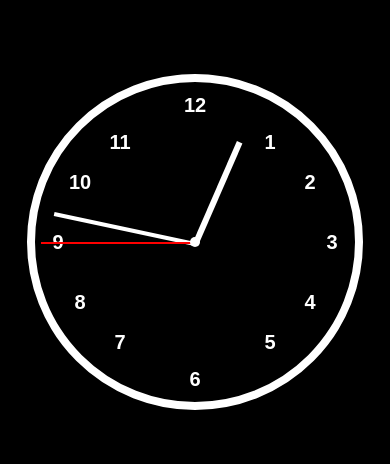
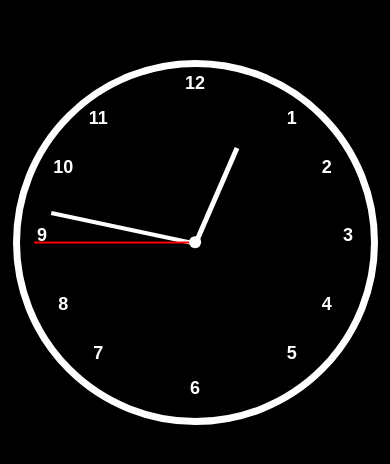
Before and after one commit to rahulpebb/india-newyear-clock, a plain HTML site: page index.html in a window 390 px wide. Shown: the part 180-644 px from the top of the page. Drawn offline with Linux system fonts and the light colour scheme.

Commit message:
Update clock layout for mobile
Updated the clock's responsiveness and adjusted styles for better scaling on different screen sizes.

```diff
--- a/index.html
+++ b/index.html
@@ -1,8 +1,9 @@
-<!DOCTYPE html>
+    <!DOCTYPE html>
 <html lang="en">
 <head>
 <meta charset="UTF-8">
 <title>India Real-Time New Year Clock</title>
+<meta name="viewport" content="width=device-width, initial-scale=1.0">
 
 <style>
 body {
@@ -15,25 +16,28 @@ body {
     flex-direction: column;
     color: white;
     font-family: Arial, sans-serif;
+    overflow: hidden;
 }
 
-/* CLOCK FACE */
+/* CLOCK FACE — RESPONSIVE */
 .clock {
-    width: 320px;
-    height: 320px;
-    border: 8px solid white;
+    width: min(90vw, 90vh);
+    height: min(90vw, 90vh);
+    border: 1.8vw solid white;
     border-radius: 50%;
     position: relative;
 }
 
-/* NUMBERS */
+/* NUMBERS — SCALE WITH CLOCK */
 .number {
     position: absolute;
-    width: 30px;
-    height: 30px;
+    width: 8vw;
+    height: 8vw;
+    max-width: 40px;
+    max-height: 40px;
     text-align: center;
-    line-height: 30px;
-    font-size: 20px;
+    line-height: 1;
+    font-size: clamp(18px, 4vw, 28px);
     font-weight: bold;
     color: white;
 }
@@ -47,14 +51,31 @@ body {
     background: white;
 }
 
-.hour { width: 35%; height: 6px; }
-.minute { width: 45%; height: 4px; }
-.second { width: 48%; height: 2px; background: red; }
+.hour {
+    width: 30%;
+    height: 1.2vw;
+    max-height: 6px;
+}
 
-/* CENTER */
+.minute {
+    width: 42%;
+    height: 0.9vw;
+    max-height: 4px;
+}
+
+.second {
+    width: 46%;
+    height: 0.4vw;
+    max-height: 2px;
+    background: red;
+}
+
+/* CENTER DOT */
 .center {
-    width: 10px;
-    height: 10px;
+    width: 3vw;
+    height: 3vw;
+    max-width: 12px;
+    max-height: 12px;
     background: white;
     border-radius: 50%;
     position: absolute;
@@ -65,8 +86,9 @@ body {
 
 /* MESSAGE */
 #message {
-    margin-top: 30px;
-    font-size: 28px;
+    position: absolute;
+    bottom: 5vh;
+    font-size: clamp(22px, 5vw, 32px);
     color: gold;
     display: none;
     text-align: center;
@@ -86,20 +108,20 @@ canvas {
 
 <div class="clock">
 
-    <!-- Numbers (12 at top) -->
-    <div class="number" style="top: 8px; left: 50%; transform: translateX(-50%);">12</div>
-    <div class="number" style="top: 50%; right: 8px; transform: translateY(-50%);">3</div>
-    <div class="number" style="bottom: 8px; left: 50%; transform: translateX(-50%);">6</div>
-    <div class="number" style="top: 50%; left: 8px; transform: translateY(-50%);">9</div>
+    <!-- Numbers -->
+    <div class="number" style="top: 2%; left: 50%; transform: translateX(-50%);">12</div>
+    <div class="number" style="top: 50%; right: 2%; transform: translateY(-50%);">3</div>
+    <div class="number" style="bottom: 2%; left: 50%; transform: translateX(-50%);">6</div>
+    <div class="number" style="top: 50%; left: 2%; transform: translateY(-50%);">9</div>
 
-    <div class="number" style="top: 45px; right: 70px;">1</div>
-    <div class="number" style="top: 85px; right: 30px;">2</div>
-    <div class="number" style="bottom: 85px; right: 30px;">4</div>
-    <div class="number" style="bottom: 45px; right: 70px;">5</div>
-    <div class="number" style="bottom: 45px; left: 70px;">7</div>
-    <div class="number" style="bottom: 85px; left: 30px;">8</div>
-    <div class="number" style="top: 85px; left: 30px;">10</div>
-    <div class="number" style="top: 45px; left: 70px;">11</div>
+    <div class="number" style="top: 12%; right: 18%;">1</div>
+    <div class="number" style="top: 26%; right: 8%;">2</div>
+    <div class="number" style="bottom: 26%; right: 8%;">4</div>
+    <div class="number" style="bottom: 12%; right: 18%;">5</div>
+    <div class="number" style="bottom: 12%; left: 18%;">7</div>
+    <div class="number" style="bottom: 26%; left: 8%;">8</div>
+    <div class="number" style="top: 26%; left: 8%;">10</div>
+    <div class="number" style="top: 12%; left: 18%;">11</div>
 
     <!-- Hands -->
     <div class="hand hour" id="hour"></div>
@@ -118,7 +140,6 @@ const minuteHand = document.getElementById("minute");
 const secondHand = document.getElementById("second");
 const message = document.getElementById("message");
 
-/* IST TIME */
 function getIST() {
     const now = new Date();
     const utc = now.getTime() + now.getTimezoneOffset() * 60000;
@@ -129,17 +150,14 @@ let lastYearShown = null;
 
 function updateClock() {
     const now = getIST();
-
     const sec = now.getSeconds();
     const min = now.getMinutes();
     const hr = now.getHours() % 12;
 
-    /* ALIGN HANDS WITH 12 AT TOP */
     secondHand.style.transform = `rotate(${sec * 6 - 90}deg)`;
     minuteHand.style.transform = `rotate(${min * 6 - 90}deg)`;
     hourHand.style.transform = `rotate(${hr * 30 + min * 0.5 - 90}deg)`;
 
-    /* NEW YEAR CHECK */
     if (
         now.getMonth() === 0 &&
         now.getDate() === 1 &&
@@ -157,7 +175,6 @@ function updateClock() {
 setInterval(updateClock, 1000);
 updateClock();
 
-/* NEW YEAR MESSAGE */
 function showNewYear(year) {
     message.innerText = `🎉 Happy New Year ${year} 🎉`;
     message.style.display = "block";
```
